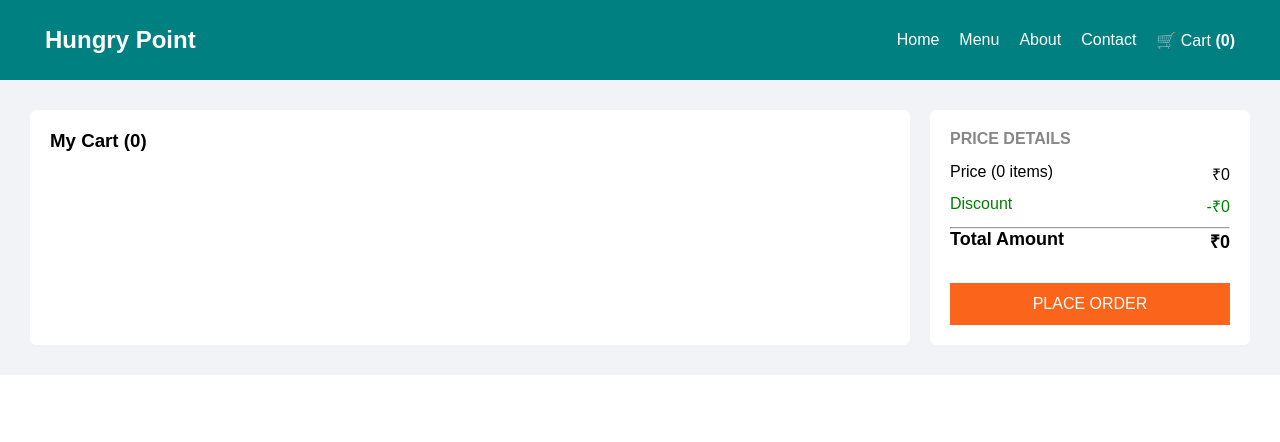
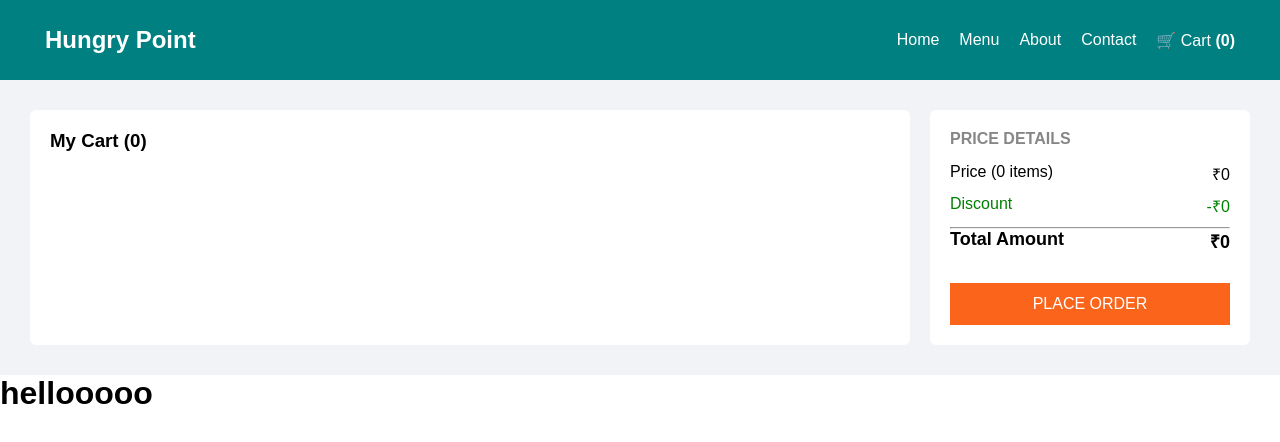
Before and after one commit to kamini-developer/hungryPoint, a React (Vite) app: page /cart in a window 1280 px wide. Shown: the top 442 px of the page. Built offline with nearby package versions, Linux system fonts and the light colour scheme.

Commit message:
added hello msgg

```diff
--- a/src/App.jsx
+++ b/src/App.jsx
@@ -23,6 +23,7 @@ function App() {
           <Route path="/contact" element={<Contact />} />
           <Route path="/cart" element={<Cart />} />
         </Routes>
+        <h1>hellooooo</h1>
 
       </CartProvider>
 
```
